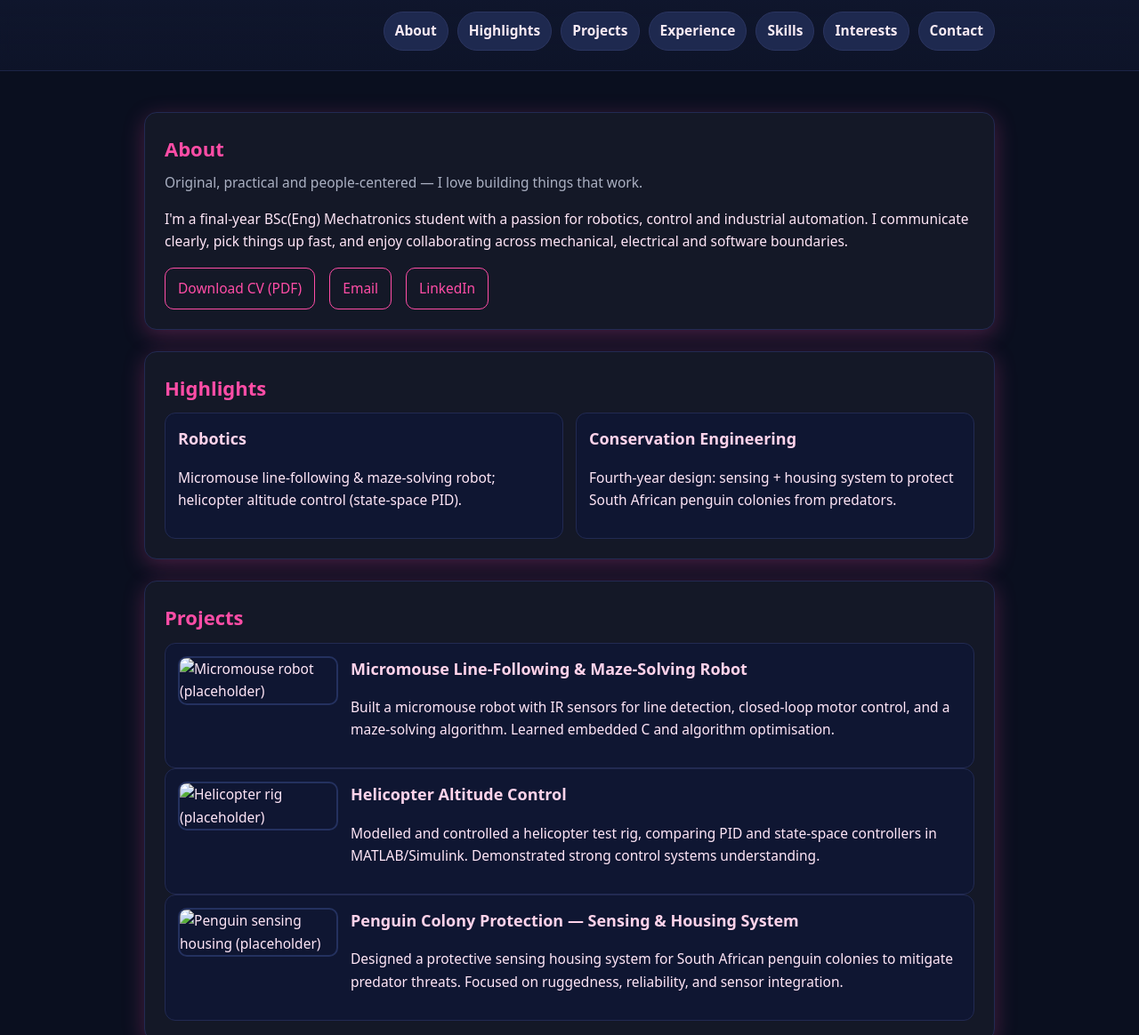
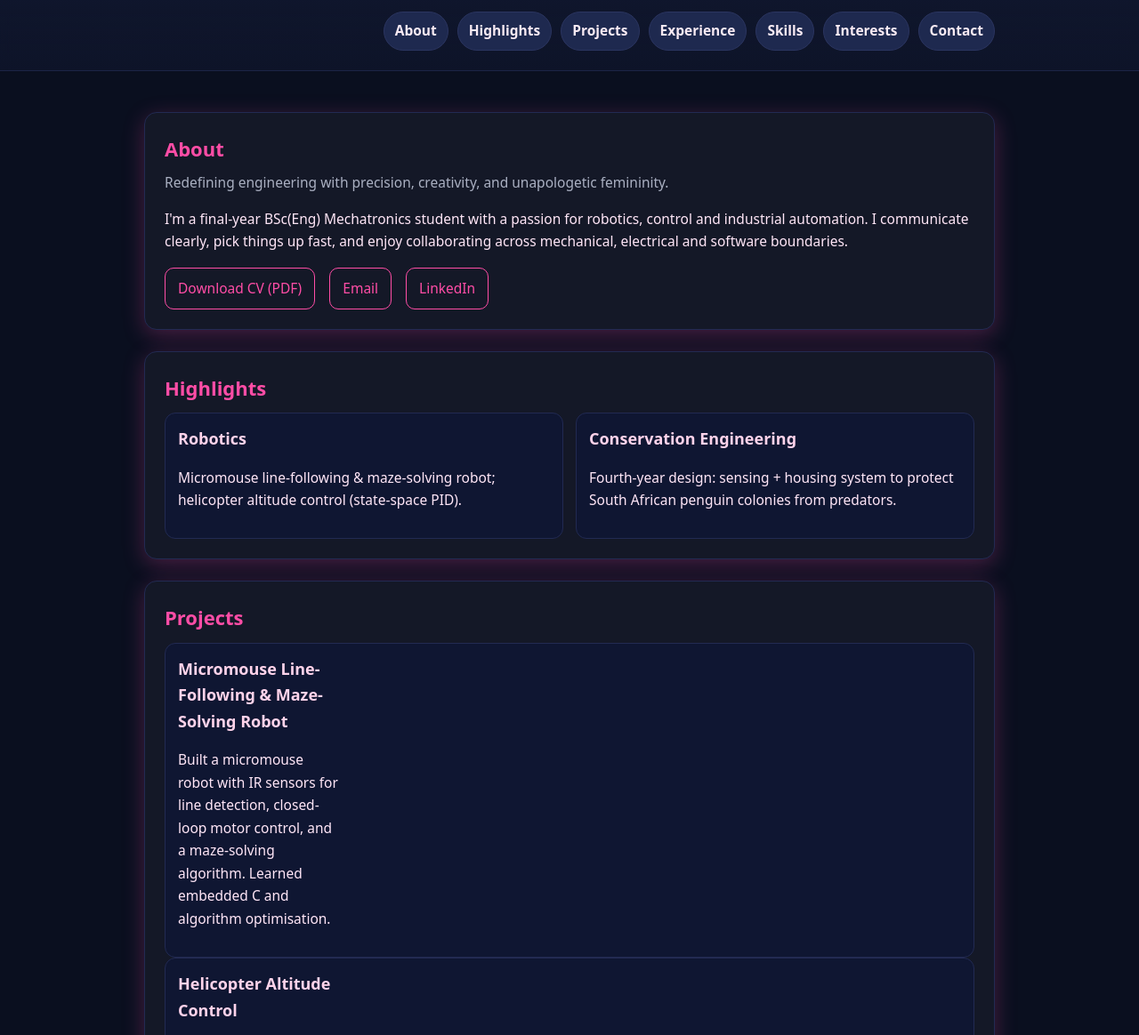
Before and after one commit to Imaanshaik/imaanshaik.github.io, a plain HTML site: page index.html in a window 1280 px wide. Shown: the part 97-1261 px from the top of the page at 89% size. Drawn offline with Linux system fonts and the light colour scheme.

Commit message:
Update index.html

```diff
--- a/index.html
+++ b/index.html
@@ -86,7 +86,7 @@
     <!-- About -->
     <section id="about">
       <h2>About</h2>
-      <p class="sub">Original, practical and people-centered — I love building things that work.</p>
+      <p class="sub">Redefining engineering with precision, creativity, and unapologetic femininity.</p>
       <p>I'm a final-year BSc(Eng) Mechatronics student with a passion for robotics, control and industrial automation. I communicate clearly, pick things up fast, and enjoy collaborating across mechanical, electrical and software boundaries.</p>
       <div class="flex">
         <a class="btn" href="cv.pdf" target="_blank" rel="noopener">Download CV (PDF)</a>
@@ -110,31 +110,29 @@
       </div>
     </section>
 
-    <!-- Projects -->
+      <!-- Projects -->
     <section id="projects">
       <h2>Projects</h2>
       <div class="card proj">
-        <img src="micromouse.jpg" alt="Micromouse robot (placeholder)">
         <div>
           <h3>Micromouse Line-Following & Maze-Solving Robot</h3>
           <p>Built a micromouse robot with IR sensors for line detection, closed-loop motor control, and a maze-solving algorithm. Learned embedded C and algorithm optimisation.</p>
         </div>
       </div>
       <div class="card proj">
-        <img src="helicopter.jpg" alt="Helicopter rig (placeholder)">
         <div>
           <h3>Helicopter Altitude Control</h3>
           <p>Modelled and controlled a helicopter test rig, comparing PID and state-space controllers in MATLAB/Simulink. Demonstrated strong control systems understanding.</p>
         </div>
       </div>
       <div class="card proj">
-        <img src="penguin.jpg" alt="Penguin sensing housing (placeholder)">
         <div>
           <h3>Penguin Colony Protection — Sensing & Housing System</h3>
           <p>Designed a protective sensing housing system for South African penguin colonies to mitigate predator threats. Focused on ruggedness, reliability, and sensor integration.</p>
         </div>
       </div>
     </section>
+
 
     <!-- Experience (with photos) -->
     <section id="experience">
```
